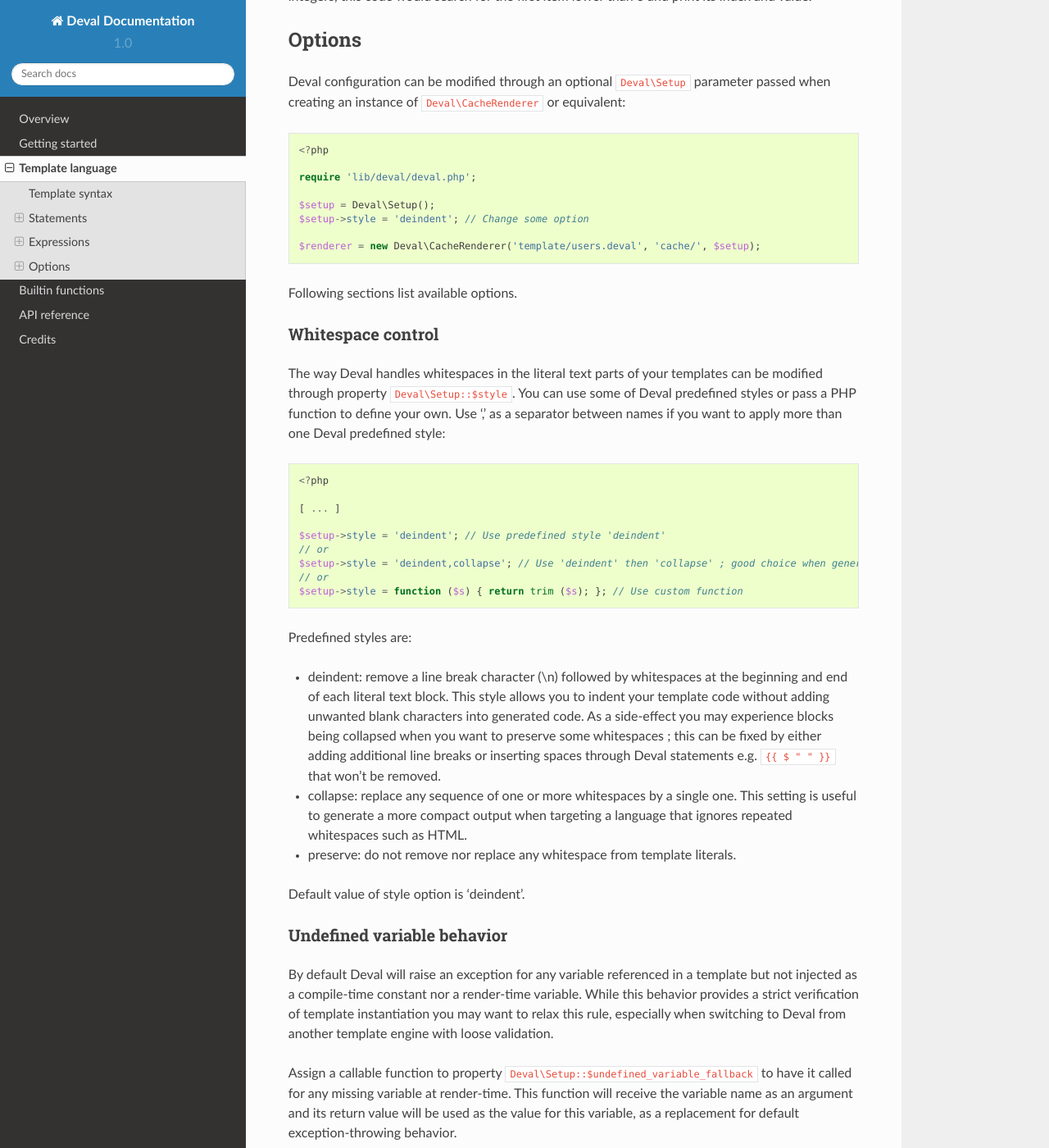
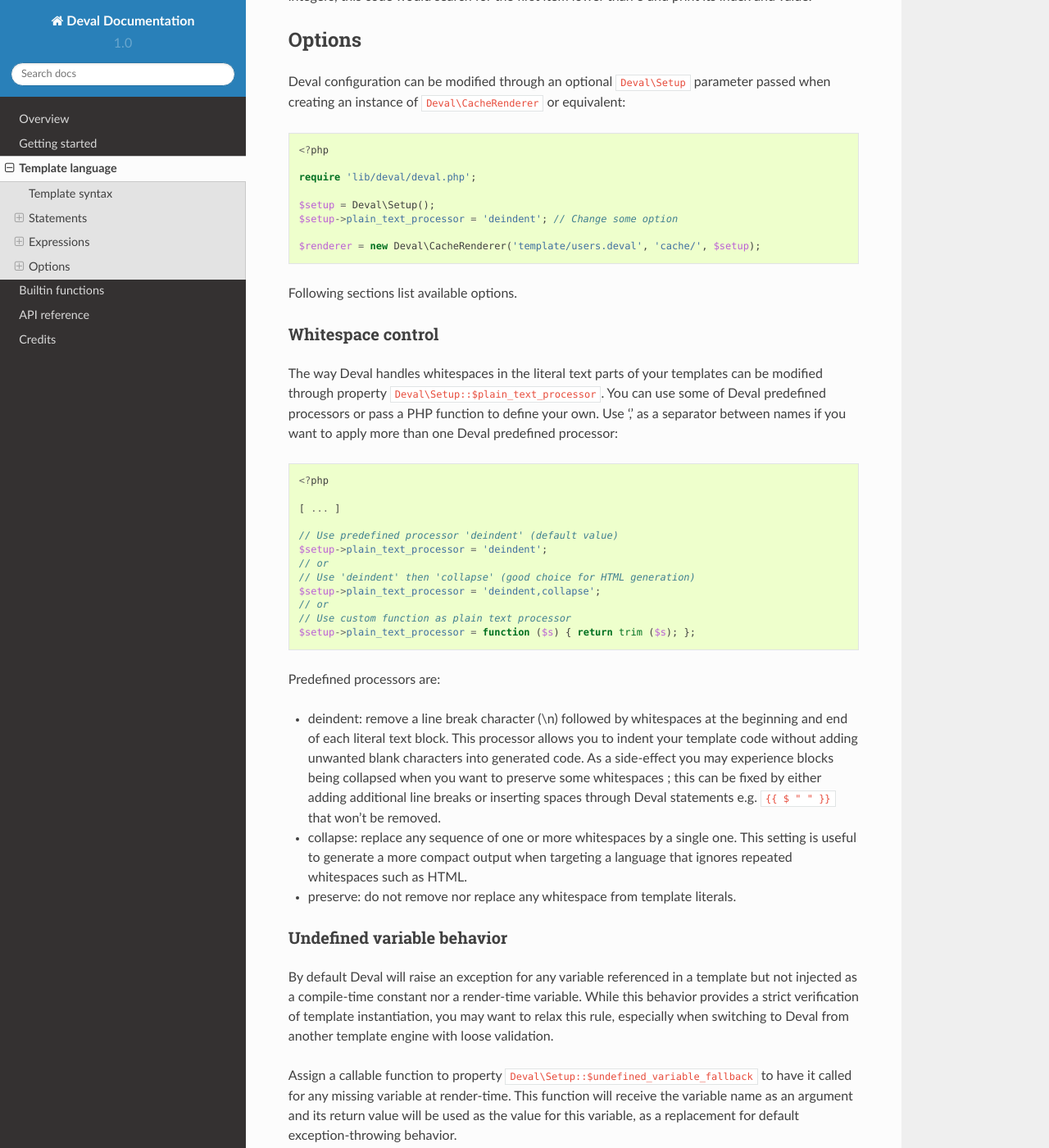
Before and after one commit to r3c/deval, a Sphinx documentation site: the page built from doc/page/03-language.rst, in a window 1280 px wide and 1400 px high, scrolled down 7387 px. Shown: the whole window at 82% size. Built offline with Sphinx 7.4.7 and the Read the Docs theme 2.0.0, drawn with Linux system fonts in a browser that asks for light colours; cross-references to code outside the pages are shown as plain code.

Commit message:
Rename setup option "style" to "plain_text_processor".

```diff
--- a/doc/page/03-language.rst
+++ b/doc/page/03-language.rst
@@ -324,18 +324,18 @@ Deval configuration can be modified through an optional :php:class:`Deval\\Setup
 	require 'lib/deval/deval.php';
 
 	$setup = Deval\Setup();
-	$setup->style = 'deindent'; // Change some option
+	$setup->plain_text_processor = 'deindent'; // Change some option
 
 	$renderer = new Deval\CacheRenderer('template/users.deval', 'cache/', $setup);
 
 Following sections list available options.
 
-.. _whitespace:
+.. _plain_text_processor:
 
 Whitespace control
 ------------------
 
-The way Deval handles whitespaces in the literal text parts of your templates can be modified through property :php:attr:`Deval\\Setup::$style`. You can use some of Deval predefined styles or pass a PHP function to define your own. Use ',' as a separator between names if you want to apply more than one Deval predefined style:
+The way Deval handles whitespaces in the literal text parts of your templates can be modified through property :php:attr:`Deval\\Setup::$plain_text_processor`. You can use some of Deval predefined processors or pass a PHP function to define your own. Use ',' as a separator between names if you want to apply more than one Deval predefined processor:
 
 .. code-block:: php
 
@@ -343,24 +343,27 @@ The way Deval handles whitespaces in the literal text parts of your templates ca
 
 	[ ... ]
 
-	$setup->style = 'deindent'; // Use predefined style 'deindent'
+	// Use predefined processor 'deindent' (default value)
+	$setup->plain_text_processor = 'deindent';
 	// or
-	$setup->style = 'deindent,collapse'; // Use 'deindent' then 'collapse' ; good choice when generating HTML
+	// Use 'deindent' then 'collapse' (good choice for HTML generation)
+	$setup->plain_text_processor = 'deindent,collapse';
 	// or
-	$setup->style = function ($s) { return trim ($s); }; // Use custom function
+	// Use custom function as plain text processor
+	$setup->plain_text_processor = function ($s) { return trim ($s); };
 
-Predefined styles are:
+Predefined processors are:
 
-- deindent: remove a line break character (\\n) followed by whitespaces at the beginning and end of each literal text block. This style allows you to indent your template code without adding unwanted blank characters into generated code. As a side-effect you may experience blocks being collapsed when you want to preserve some whitespaces ; this can be fixed by either adding additional line breaks or inserting spaces through Deval statements e.g. ``{{ $ " " }}`` that won't be removed.
+- deindent: remove a line break character (\\n) followed by whitespaces at the beginning and end of each literal text block. This processor allows you to indent your template code without adding unwanted blank characters into generated code. As a side-effect you may experience blocks being collapsed when you want to preserve some whitespaces ; this can be fixed by either adding additional line breaks or inserting spaces through Deval statements e.g. ``{{ $ " " }}`` that won't be removed.
 - collapse: replace any sequence of one or more whitespaces by a single one. This setting is useful to generate a more compact output when targeting a language that ignores repeated whitespaces such as HTML.
 - preserve: do not remove nor replace any whitespace from template literals.
 
-Default value of style option is 'deindent'.
+.. _undefined_variable_behavior:
 
 Undefined variable behavior
 ---------------------------
 
-By default Deval will raise an exception for any variable referenced in a template but not injected as a compile-time constant nor a render-time variable. While this behavior provides a strict verification of template instantiation you may want to relax this rule, especially when switching to Deval from another template engine with loose validation.
+By default Deval will raise an exception for any variable referenced in a template but not injected as a compile-time constant nor a render-time variable. While this behavior provides a strict verification of template instantiation, you may want to relax this rule, especially when switching to Deval from another template engine with loose validation.
 
 Assign a callable function to property :php:attr:`Deval\\Setup::$undefined_variable_fallback` to have it called for any missing variable at render-time. This function will receive the variable name as an argument and its return value will be used as the value for this variable, as a replacement for default exception-throwing behavior.
 
@@ -372,7 +375,7 @@ Setup:
 
 	function my_undefined_variable_handler($name)
 	{
-		return '<undefined "' . $name . '">';
+	    return '<undefined "' . $name . '">';
 	}
 
 	[ ... ]
```
Also changed, not shown: doc/page/05-api.rst (+6 -2 lines), 3 other files.
